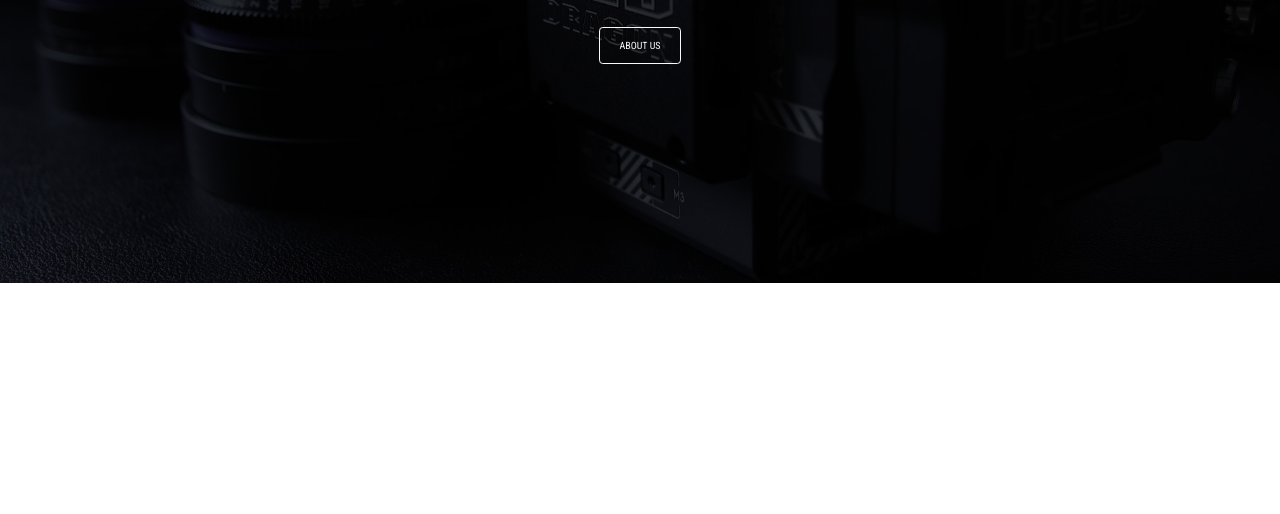
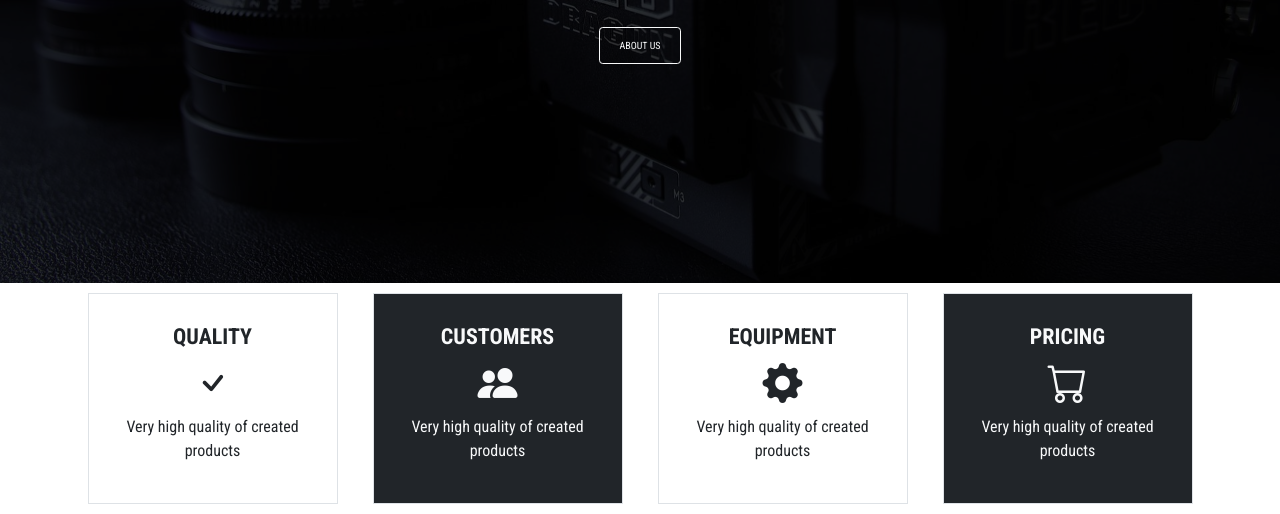
Before and after one commit to eLPog/companyPage, a website: page index.html in a window 1280 px wide. Shown: the part 341-855 px from the top of the page. Before the commit the page ends 800 px from the top, so only its background shows below. Drawn offline with nearby package versions, Linux system fonts and the light colour scheme.

Commit message:
section with boxes elements added

```diff
--- a/index.html
+++ b/index.html
@@ -58,6 +58,62 @@
 </section>
 
 
+<main>
+    <section id="aboutUs" class="aboutUs">
+        <div class="container p-y5 aboutUs-boxes">
+            <div class="row text-center">
+
+
+
+                <div class="col-12 col-md-6 col-lg-3">
+                    <div class="aboutUs-box m-3 p-4 p-lg-5 border text-dark">
+                            <h3>Quality</h3>
+                            <i class="bi bi-check aboutUs-icon"></i>
+                        <p>
+                            Very high quality of created products
+
+                        </p>
+                    </div>
+                </div>
+
+
+                <div class="col-12 col-md-6 col-lg-3">
+                    <div class="aboutUs-box m-3 p-4 p-lg-5 border text-light bg-dark">
+                        <h3>Customers</h3>
+                        <i class="bi bi-people-fill aboutUs-icon"></i>
+                        <p>
+                            Very high quality of created products
+
+                        </p>
+                    </div>
+                </div>
+
+                <div class="col-12 col-md-6 col-lg-3">
+                    <div class="aboutUs-box m-3 p-4 p-lg-5 border text-dark">
+                        <h3>Equipment</h3>
+                        <i class="bi bi-gear-fill aboutUs-icon"></i>
+                        <p>
+                            Very high quality of created products
+
+                        </p>
+                    </div>
+                </div>
+
+                <div class="col-12 col-md-6 col-lg-3">
+                    <div class="aboutUs-box m-3 p-4 p-lg-5 border text-light bg-dark">
+                        <h3>Pricing</h3>
+                        <i class="bi bi-cart aboutUs-icon"></i>
+                        <p>
+                                Very high quality of created products
+
+                        </p>
+                    </div>
+                </div>
+
+            </div>
+        </div>
+    </section>
+</main>
 
 
 
--- a/styles.css
+++ b/styles.css
@@ -46,3 +46,14 @@ body {
     padding: 1em 2em;
     text-transform: uppercase;
 }
+
+/*  about Us section */
+.aboutUs-box h3 {
+    font-size: 2.2rem;
+    font-weight: bold;
+    text-transform: uppercase;
+}
+
+.aboutUs-icon {
+    font-size: 4rem;
+}
```
